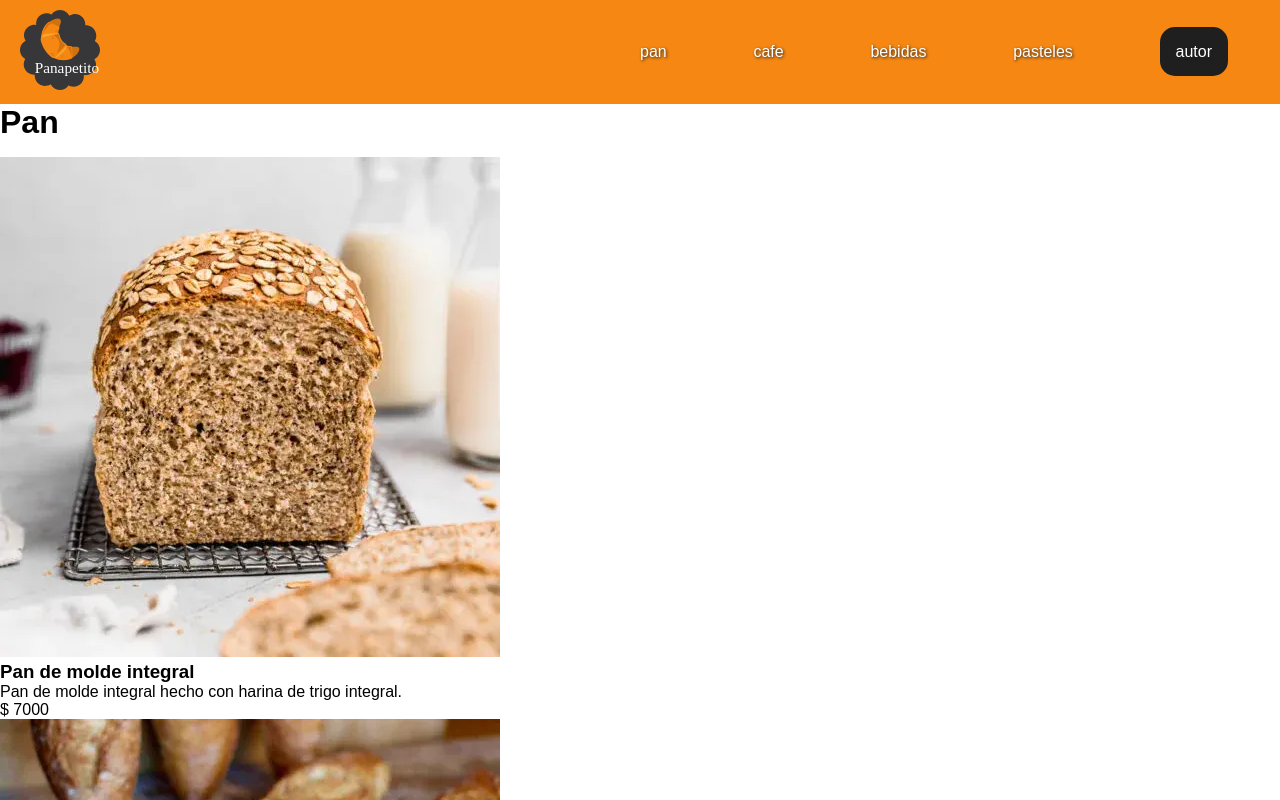
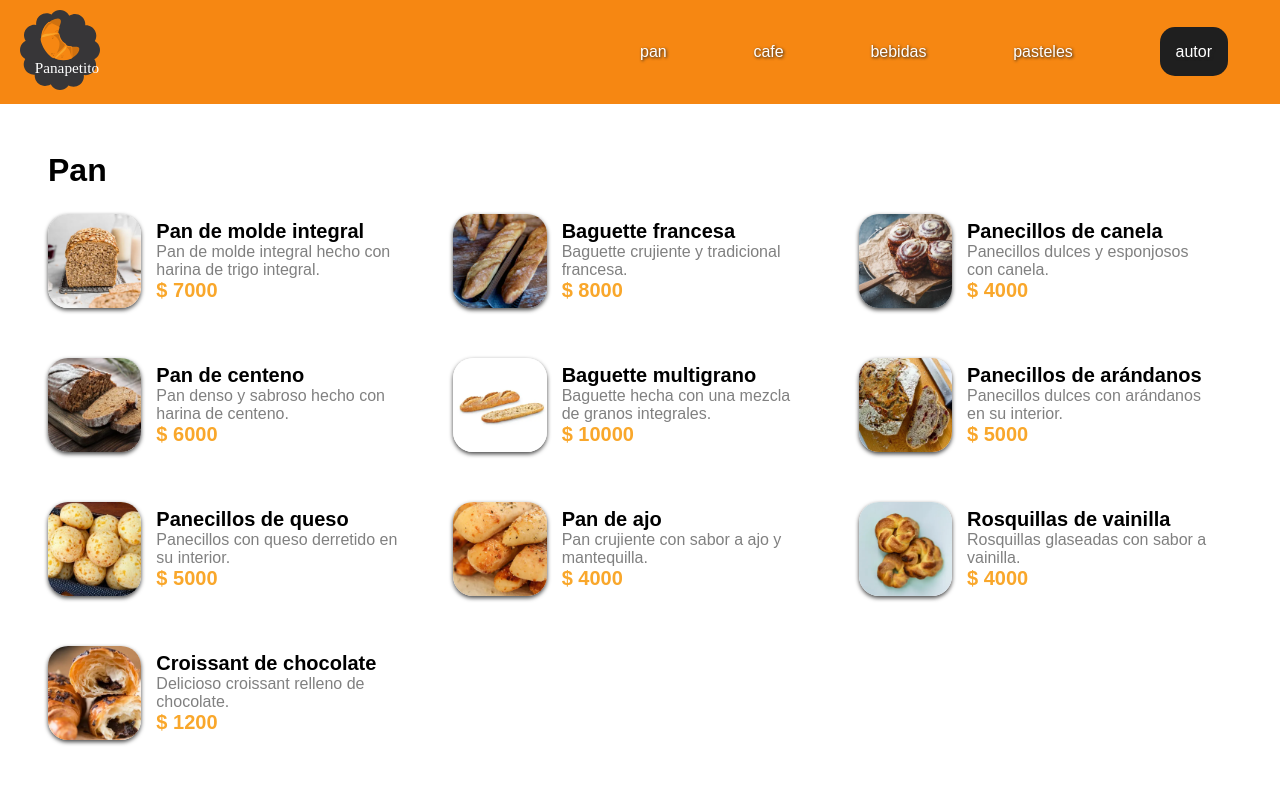
Before and after one commit to edwinrojas203/panapetito, a Vue app: page /pan in a window 1280 px wide. Shown: the top 800 px of the page. Built offline with nearby package versions, Linux system fonts and the light colour scheme.

Commit message:
video 10 terminado

```diff
--- a/src/components/productos.vue
+++ b/src/components/productos.vue
@@ -35,3 +35,50 @@
     productos.value = listaProductos.filter((producto) => producto.categoria === props.categoria );
 });
 </script>
+
+<style scoped>
+     .contenedor {
+        padding: 3rem;
+        margin-bottom: 2rem;
+     }
+     .productos{
+        display: grid;
+        grid-template-columns: repeat(3,  1fr);
+        gap: 2em;
+     }
+     .producto{
+        display: flex;
+        align-items: center;
+     }
+     .informacion{
+        padding: 15px;
+     }
+     .titulo{
+        font-size: 1.25rem;
+     }
+     .descripcion{
+        color: gray;
+        word-wrap: break-word;
+     }
+     .foto{
+        max-width: calc(100% / 4);
+        border-radius: 20px;
+        box-shadow: 0px 2px 4px rgb(70, 70, 70);
+     }
+     .precio{
+        color: #f9a72b;
+        font-weight: bold;
+        font-size: 1.25rem;
+     }
+     @media (max-width: 1024px) and (mid-width: 768px){
+        .productos{
+            grid-template-columns: repeat(2, 1fr);
+        }
+     }
+
+     @media (max-width:768px) {
+        .productos{
+            grid-template-columns: repeat(1, 1fr);
+        }
+     }
+</style>
```
